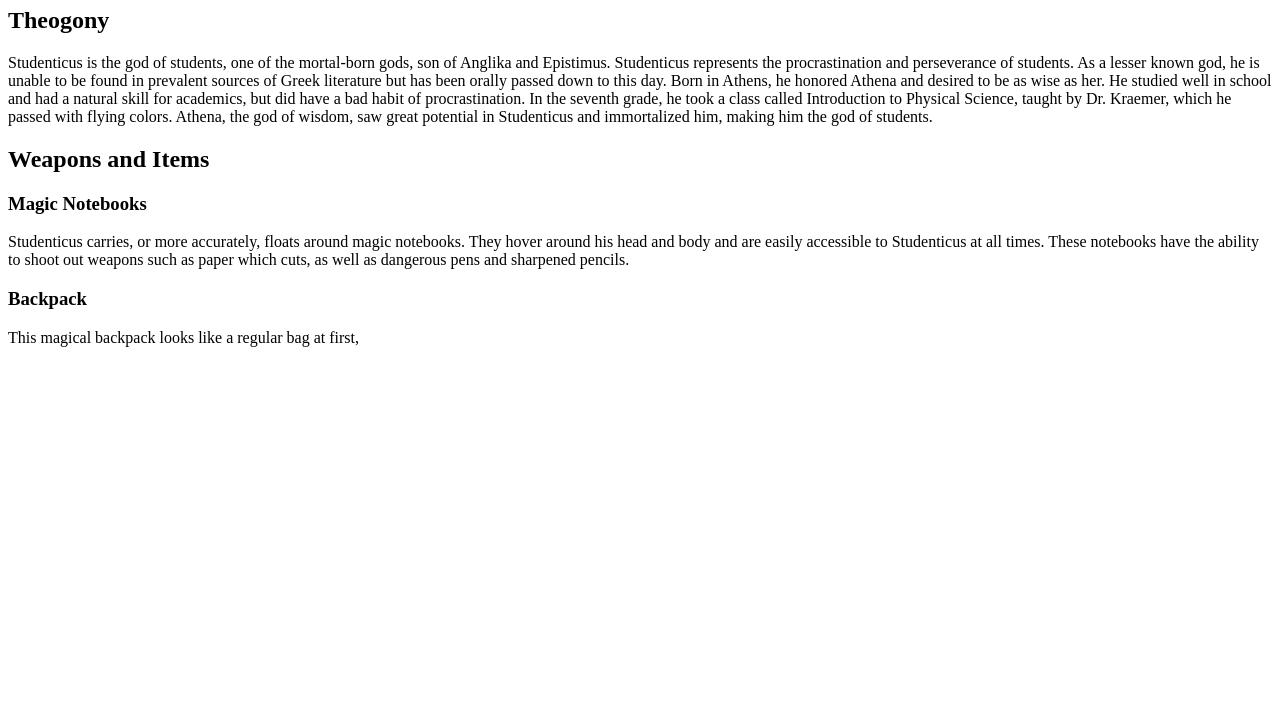
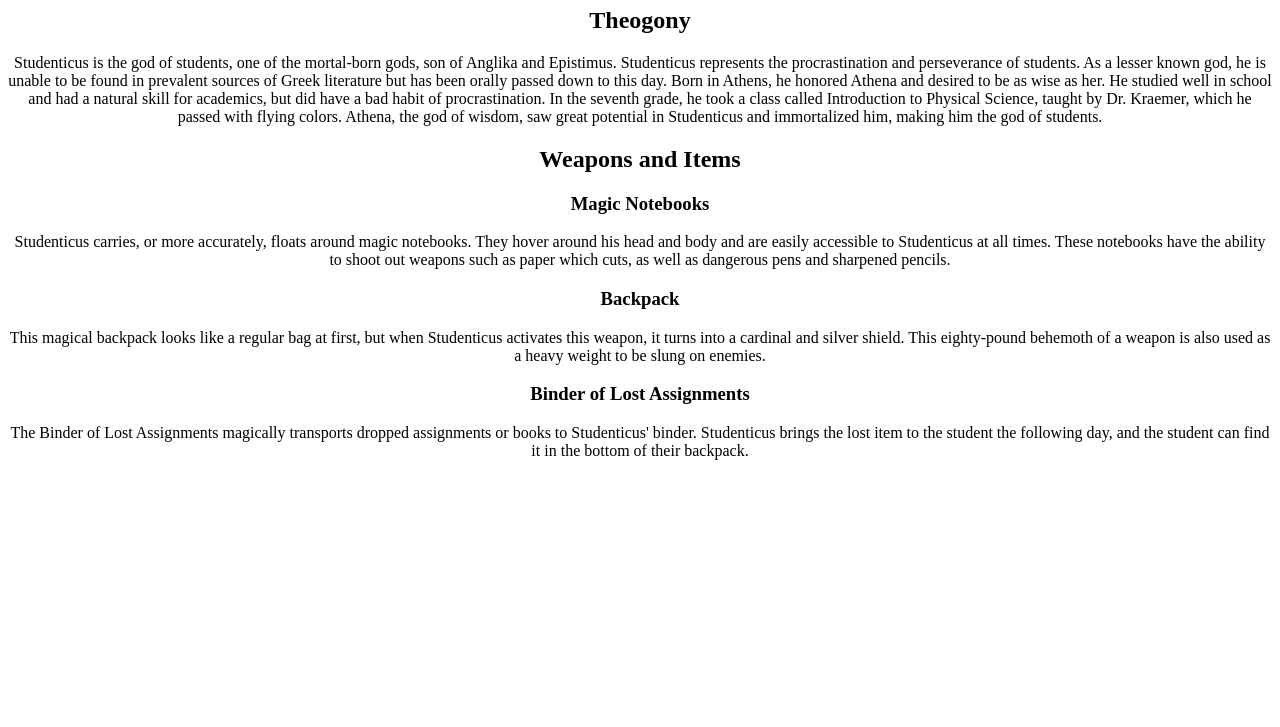
Before and after one commit to Splitback/studenticus, a plain HTML site: page index.html in a window 1280 px wide. Shown: the part 73-800 px from the top of the page. Drawn offline with Linux system fonts and the light colour scheme.

Commit message:
Created a lot of the text, added some CSS

```diff
--- a/index.html
+++ b/index.html
@@ -3,6 +3,7 @@
   <head>
     <meta charset="utf-8">
     <title>Studenticus</title>
+    <link rel="stylesheet" href="resources/style.css">
   </head>
   <body>
     <h1>Studenticus</h1>
@@ -21,7 +22,10 @@ Athena, the god of wisdom, saw great potential in Studenticus and immortalized h
       They hover around his head and body and are easily accessible to Studenticus at all times.
       These notebooks have the ability to shoot out weapons such as paper which cuts, as well as dangerous pens and sharpened pencils.</p>
       <h3>Backpack</h3>
-      <p>This magical backpack looks like a regular bag at first, </p>
+      <p>This magical backpack looks like a regular bag at first, but when Studenticus activates this weapon, it turns into a cardinal and silver shield. This eighty-pound behemoth of a weapon is also used as a heavy weight to be slung on enemies.</p>
+      <h3>Binder of Lost Assignments</h3>
+      <p>The Binder of Lost Assignments magically transports dropped assignments or books to Studenticus' binder.
+      Studenticus brings the lost item to the student the following day, and the student can find it in the bottom of their backpack.</p>
     </div>
   </body>
 </html>
--- a/resources/style.css
+++ b/resources/style.css
@@ -0,0 +1,4 @@
+* {
+  font-family: "Oxygen";
+  text-align: center;
+}
```
Also changed, not shown: logo/mbalogo.png, 2 other files.
